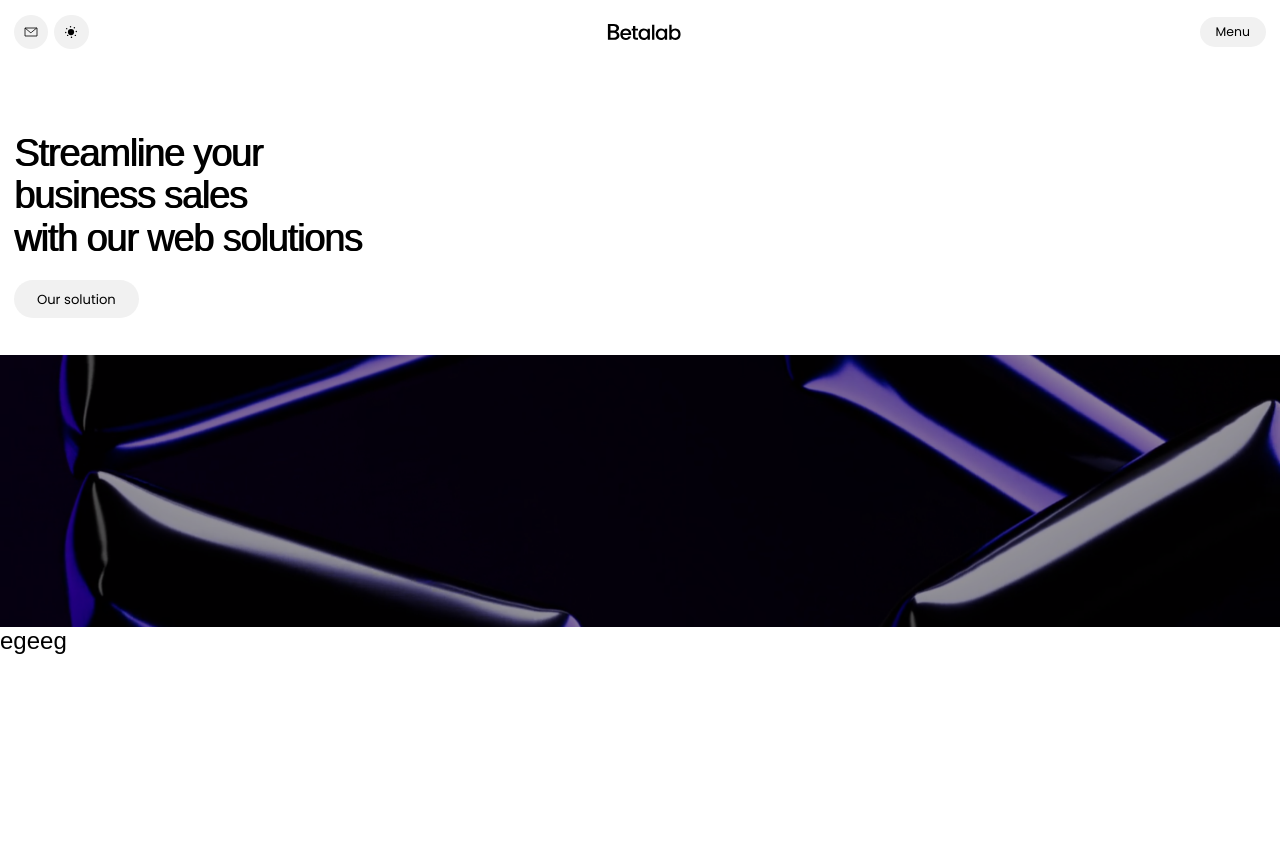
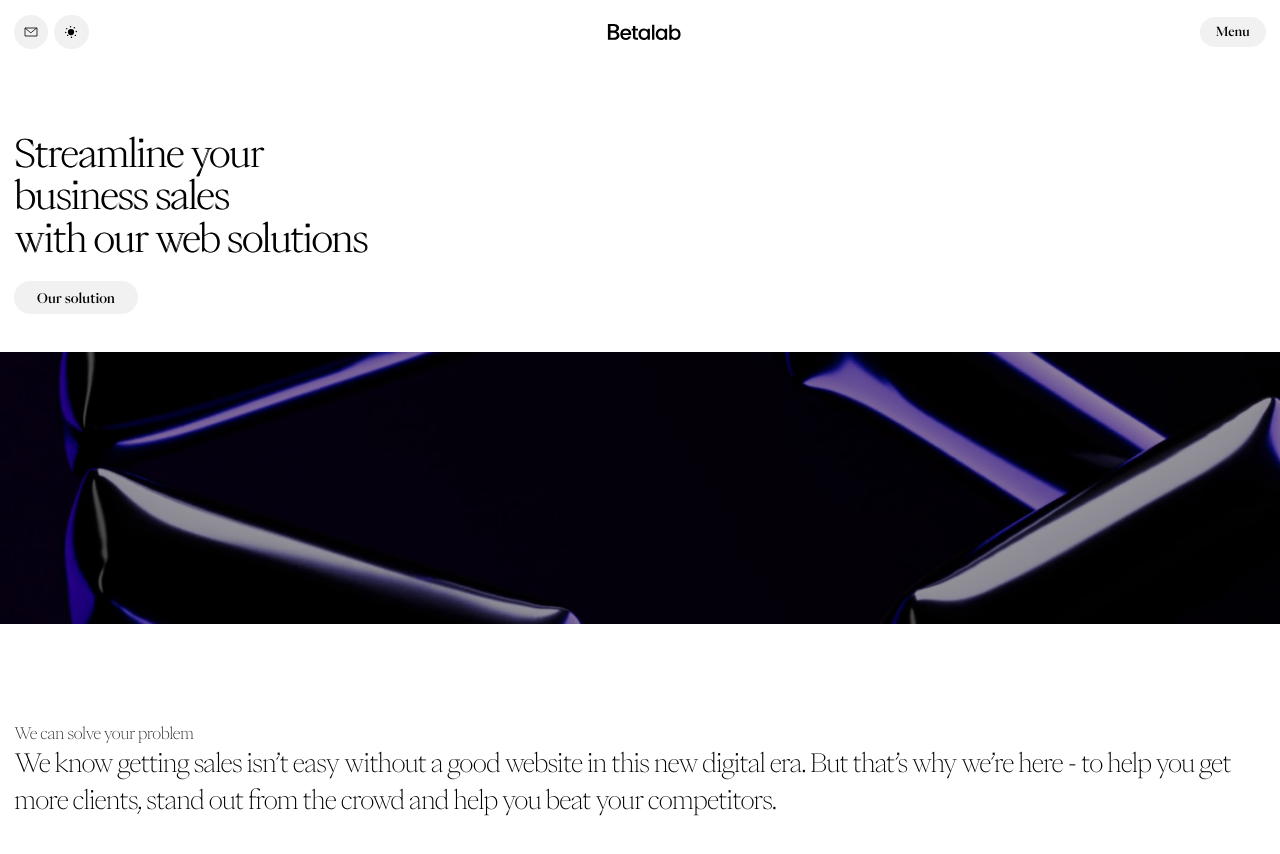
Before and after one commit to tommyyh/betalab, a Next.js app: page /en in a window 1280 px wide. Shown: the top 854 px of the page. Built offline with nearby package versions, Linux system fonts and the light colour scheme.

Commit message:
Font fix: 1.2

```diff
--- a/src/app/[locale]/layout.tsx
+++ b/src/app/[locale]/layout.tsx
@@ -8,7 +8,6 @@ import localFont from 'next/font/local';
 const poppins = Poppins({
   subsets: ['latin'],
   weight: ['100', '200', '300', '400', '500', '600', '700', '800', '900'],
-  variable: '--poppins',
 });
 const eiko = localFont({
   src: [
@@ -23,8 +22,6 @@ const eiko = localFont({
       style: 'normal',
     },
   ],
-  variable: '--eiko',
-  display: 'swap',
 });
 
 export const metadata: Metadata = {
--- a/src/app/globals.scss
+++ b/src/app/globals.scss
@@ -34,14 +34,13 @@ body {
   background: var(--primary);
   color: var(--second);
   transition: background var(--theme-transition), color var(--theme-transition);
-  font-family: var(--poppins);
 
   // Dev only
   margin-bottom: 5000px;
 }
 
 h1, h2, h3, h4, h5, h6 {
-  font-family: var(--eiko);
+  // font-family: var(--eiko);
   font-weight: 300;
 }
 
--- a/src/components/Navbar/navbar.module.scss
+++ b/src/components/Navbar/navbar.module.scss
@@ -87,6 +87,6 @@
   h4 {
     font-size: 0.78rem;
     font-weight: 400;
-    font-family: var(--poppins);
+    // font-family: var(--poppins);
   }
 }
--- a/src/containers/home/solution/page.tsx
+++ b/src/containers/home/solution/page.tsx
@@ -4,7 +4,12 @@ import style from './solution.module.scss';
 const Solution = () => {
   return (
     <section className={style.solution}>
-      <h2>egeeg</h2>
+      <h2>We can solve your problem</h2>
+      <p>
+        We know getting sales isn’t easy without a good website in this new
+        digital era. But that’s why we’re here - to help you get more clients,
+        stand out from the crowd and help you beat your competitors.
+      </p>
     </section>
   );
 };
--- a/src/containers/home/solution/solution.module.scss
+++ b/src/containers/home/solution/solution.module.scss
@@ -0,0 +1,20 @@
+.solution {
+  padding: 6.125rem var(--padding1) 0 var(--padding1);
+
+  h2 {
+    // font-family: var(--poppins);
+    font-weight: 300;
+    font-size: 1rem;
+    color: var(--second);
+    opacity: .9;
+    letter-spacing: -0.42px;
+  }
+
+  p {
+    font-size: 1.59rem;
+    font-weight: 100;
+    color: var(--second);
+    line-height: 147%;
+    letter-spacing: -1px;
+  }
+}
```
